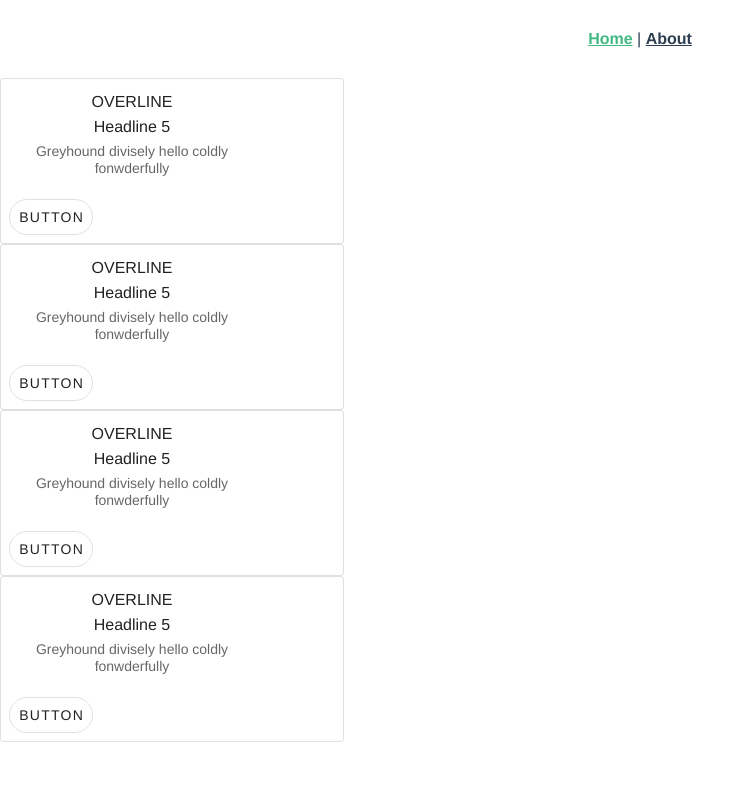
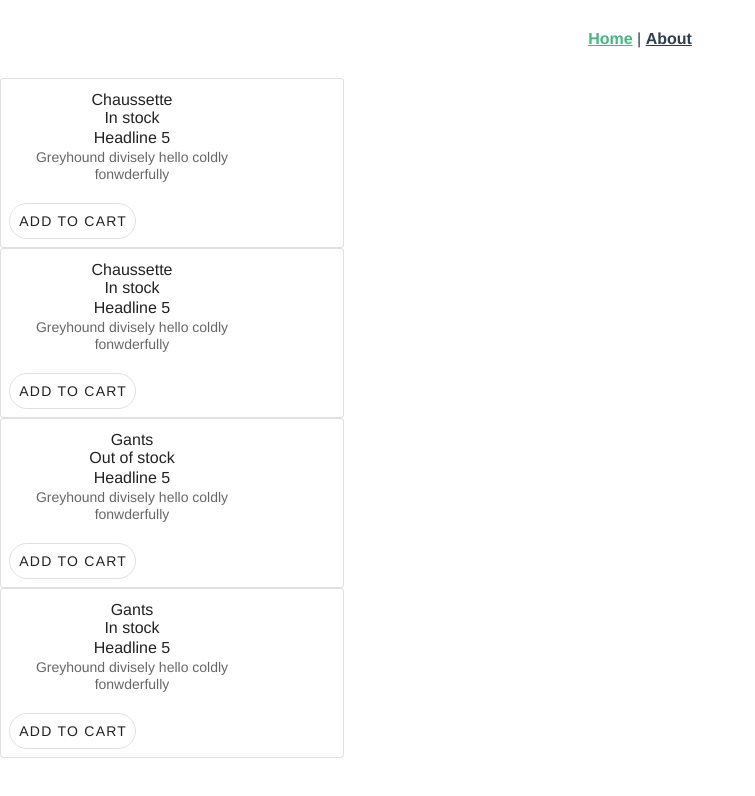
Before and after one commit to petergiromagny/wsVuetify, a Vue app: page /#/ in a window 1280 px wide. Shown: the top 796 px of the page, without its empty margins (0-755 px from the left). Built offline with nearby package versions, Linux system fonts and the light colour scheme.

Commit message:
Update Product Component

```diff
--- a/src/components/Products.vue
+++ b/src/components/Products.vue
@@ -6,8 +6,17 @@
   >
     <v-list-item three-line>
       <v-list-item-content>
+        <!-- <div class="text-overline mb-4">
+          <img :src="require(img)" :alt="name">
+        </div> -->
         <div class="text-overline mb-4">
-          OVERLINE
+          <p>{{name}}</p>
+          <div v-if="quantity > 0">
+            <p>In stock</p>
+          </div>
+          <div v-if="quantity == 0">
+            <p>Out of stock</p>
+          </div>
         </div>
         <v-list-item-title class="text-h5 mb-1">
           Headline 5
@@ -28,14 +37,22 @@
         rounded
         text
       >
-        Button
+        Add to cart
       </v-btn>
     </v-card-actions>
   </v-card>
 </template>
+
 <script>
 export default {
-  name: 'Product'
+  name: 'Product',
+  props: {
+    name: String,
+    color: String,
+    quantity: String,
+    price: String,
+    img: String,
+  }
 }
 </script>
 <style>
--- a/src/views/Home.vue
+++ b/src/views/Home.vue
@@ -1,13 +1,13 @@
 <template>
   <div class="home">
     <div v-for="product in products" :key="product.id">
-      <Products />
+      <Products :name="product.name" :color="product.color" :quantity="product.quantity" :price="product.price" :img="product.img" />
     </div>
   </div>
 </template>
 
 <script>
-import products from '@/data/products'
+import productsData from '@/data/products'
 import Products from '@/components/Products'
 
 export default {
@@ -17,8 +17,15 @@ export default {
   },
   data: function() {
     return {
-        products: products
+        products: productsData
       };
     }
   }
 </script>
+
+<style>
+  .product--list{
+    flex-direction: column;
+    justify-content: space-between;
+  }
+</style>
```
